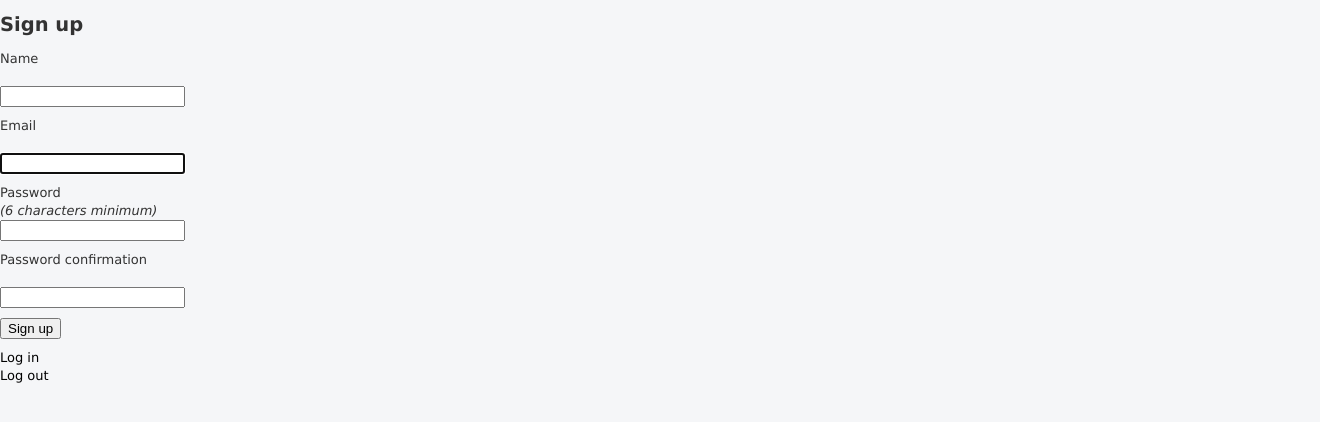
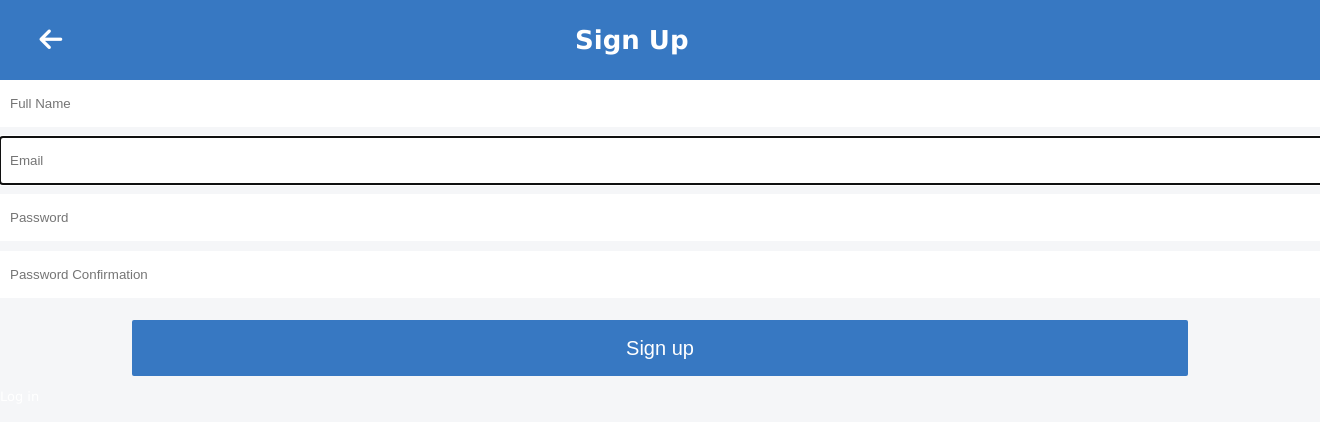
Before and after one commit to GuilhermeGiachellin/BudgetApp-RoR, a Rails app: page /users/sign_up in a window 1320 px wide; the page is wider, and only the part inside the window is pictured. Shown: the top 422 px of that part. Run offline with Rails 7, Linux system fonts and the light colour scheme; style sheets or scripts are compiled from the project's sources; some libraries are stand-ins or nearby versions.

Commit message:
Added styling to all views

```diff
--- a/app/assets/stylesheets/application.css
+++ b/app/assets/stylesheets/application.css
@@ -35,19 +35,15 @@
     background-color: #3778c2;
     height: 10vh;
     width: 100%;
-    justify-content: center;
+    justify-content: space-between;
     align-items: center;
-}
-
-.nav_container > h1 {
-    margin: 0;
 }
 
 .form_fields {
     width: 100%;
-    height: 30px;
+    height: 45px;
     border:none;
-    padding: 0;
+    padding-left: 10px
 }
 
 select, option {
@@ -56,3 +52,75 @@ select, option {
     border:none;
     padding: 0;
 }
+
+.total_ctn {
+    display: flex;
+    justify-content: space-between;
+    align-items: center;
+    height: 7vh;
+    background-color: var(--white);
+    border-bottom: 1px solid #e3e4e6;
+}
+
+.total_ctn > p {
+    margin: 0 3%;
+}
+
+.value_sum {
+    font-weight: bold;
+}
+
+.category_li {
+    display: flex;
+    align-items: center;
+    justify-content: space-between;
+    height: 12vh;
+    border-bottom: 1px solid #e3e4e6;
+    margin-top: 2vh;
+    background-color: var(--white);
+}
+
+i {
+    color: white;
+}
+
+.icons {
+    margin: 0 3%;
+}
+
+div.actions {
+    margin: 0;
+    display: flex;
+    justify-items: center;
+    align-items: center;
+    width: 100%;
+    height: 10vh;
+}
+
+.actions > input {
+    height: 7vh;
+    width: 80%;
+    border-radius: 2px;
+    border: none;
+    background-color: var(--blue);
+    color: var(--white);
+    font-size: 20px;
+    align-items: center;
+    margin: auto;
+}
+
+h3 {
+    color: black;
+}
+
+.category_title {
+    width: 100%;
+    text-align: center;
+    margin-left: 12%;
+}
+
+.login_title {
+    width: 100%;
+    text-align: center;
+    margin-right: 12%;
+}
--- a/app/assets/stylesheets/entities.scss
+++ b/app/assets/stylesheets/entities.scss
@@ -1,3 +1,7 @@
 // Place all the styles related to the entities controller here.
 // They will automatically be included in application.css.
 // You can use Sass (SCSS) here: https://sass-lang.com/
+
+.entity_content {
+    margin: 0 3%;
+}
--- a/app/assets/stylesheets/groups.scss
+++ b/app/assets/stylesheets/groups.scss
@@ -4,16 +4,6 @@
 :root {
     --blue: #3778c2;
     --white: #ffffff;
-}
-
-.total_ctn {
-    height: 7vh;
-    background-color: var(--white);
-    border-bottom: 1px solid #e3e4e6;
-}
-
-.total_ctn > p {
-    margin: 0 2%;
 }
 
 ul {
@@ -23,24 +13,15 @@ ul {
     height: 73vh;
 }
 
-.category_li {
-    display: flex;
-    align-items: center;
-    height: 15vh;
-    border-bottom: 1px solid #e3e4e6;
-    margin-top: 2vh;
-    background-color: var(--white);
-}
-
 .category_image {
-    height: 10vh;
+    height: 8vh;
     margin-right: 2%;
 }
 
 .category_content {
     display: flex;
     align-items: center;
-    margin-left: 2%;
+    margin-left: 3%;
     width: 70%;
 }
 
--- a/app/assets/stylesheets/scaffolds.scss
+++ b/app/assets/stylesheets/scaffolds.scss
@@ -1,12 +1,10 @@
-body {
-  background-color: #fff;
-  color: #333;
-  margin: 33px; }
 
 body, p, ol, ul, td {
   font-family: verdana, arial, helvetica, sans-serif;
   font-size: 13px;
-  line-height: 18px; }
+  line-height: 18px;
+  color: black;
+}
 
 pre {
   background-color: #eee;
@@ -14,14 +12,18 @@ pre {
   font-size: 11px; }
 
 a {
-  color: #000; }
+  color: white; }
 
-a:visited {
-  color: #666; }
 
 a:hover {
   color: #fff;
-  background-color: #000; }
+  transform: scale(1.1);
+  transition: 0.8s; }
+
+  a:active {
+    background-color: transparent;
+}
+
 
 th {
   padding-bottom: 5px; }
@@ -29,8 +31,7 @@ th {
 td {
   padding: 0 5px 7px; }
 
-div.field,
-div.actions {
+div.field {
   margin-bottom: 10px; }
 
 #notice {
--- a/app/assets/stylesheets/users.scss
+++ b/app/assets/stylesheets/users.scss
@@ -6,14 +6,7 @@
     --white: #ffffff;
   }
 
-.login_btn {
-    background-color: var(--blue);
-    color: var(--white);
-    width: 100%;
-    height: 7vh;
-    border: none;
-    margin: 0 auto;
-}
+
 
 .signup_btn {
     background-color: var(--white);
@@ -21,6 +14,25 @@
     height: 7vh;
     border: none;
     margin: 0 auto;
+}
+
+.login_btn {
+    background-color: var(--blue);
+    color: var(--white);
+    width: 100%;
+    height: 7vh;
+    border: none;
+    margin: 1vh auto;
+}
+
+.login_btn:hover {
+    transform: scale(1.05);
+    transition: 0.8s;
+}
+
+.signup_btn:hover {
+    transform: scale(1.05);
+    transition: 0.8s;
 }
 
 .root_title_cnt {
--- a/app/controllers/entities_controller.rb
+++ b/app/controllers/entities_controller.rb
@@ -4,6 +4,7 @@ class EntitiesController < ApplicationController
 
   def index
     @entities = @group.entities
+    @expenses_group = @group.entities.sum(:amount)
   end
 
   def show; end
--- a/app/controllers/groups_controller.rb
+++ b/app/controllers/groups_controller.rb
@@ -4,6 +4,7 @@ class GroupsController < ApplicationController
   def index
     @groups = Group.where(user_id: current_user.id)
     @user = current_user
+    @expenses = @user.expenses_sum_user
   end
 
   def show; end
--- a/app/models/group.rb
+++ b/app/models/group.rb
@@ -1,6 +1,7 @@
 class Group < ApplicationRecord
   has_and_belongs_to_many :entities, dependent: :destroy
   belongs_to :user
+
   def expenses_group_sum
     entities.sum(:amount)
   end
--- a/app/views/devise/registrations/new.html.erb
+++ b/app/views/devise/registrations/new.html.erb
@@ -1,29 +1,27 @@
-<h2>Sign up</h2>
+<div class="nav_container">
+<%= link_to root_path, class: "icons" do %>
+<i class="fas fa-arrow-left fa-2x"></i>
+<% end %>
+<h1 class="login_title">Sign Up</h1>
+</div>
 
 <%= form_for(resource, as: resource_name, url: registration_path(resource_name)) do |f| %>
   <%= render "devise/shared/error_messages", resource: resource %>
 
   <div class="field">
-    <%= f.label :name %><br />
-    <%= f.text_field :name, autocomplete: "name" %>
+    <%= f.text_field :name, autocomplete: "name", class:'form_fields', placeholder: 'Full Name' %>
   </div>
 
   <div class="field">
-    <%= f.label :email %><br />
-    <%= f.email_field :email, autofocus: true, autocomplete: "email" %>
+    <%= f.email_field :email, autofocus: true, autocomplete: "email", class:'form_fields', placeholder: 'Email' %>
   </div>
 
   <div class="field">
-    <%= f.label :password %>
-    <% if @minimum_password_length %>
-    <em>(<%= @minimum_password_length %> characters minimum)</em>
-    <% end %><br />
-    <%= f.password_field :password, autocomplete: "new-password" %>
+    <%= f.password_field :password, autocomplete: "new-password", class:'form_fields', placeholder: 'Password' %>
   </div>
 
   <div class="field">
-    <%= f.label :password_confirmation %><br />
-    <%= f.password_field :password_confirmation, autocomplete: "new-password" %>
+    <%= f.password_field :password_confirmation, autocomplete: "new-password", class:'form_fields', placeholder: 'Password Confirmation' %>
   </div>
 
   <div class="actions">
--- a/app/views/layouts/application.html.erb
+++ b/app/views/layouts/application.html.erb
@@ -8,12 +8,12 @@
 
     <%= stylesheet_link_tag 'application', media: 'all', 'data-turbolinks-track': 'reload' %>
     <%= javascript_pack_tag 'application', 'data-turbolinks-track': 'reload' %>
+    <script src="https://kit.fontawesome.com/3410ed71d0.js" crossorigin="anonymous"></script>
   </head>
 
   <body>
 
     <%= yield %>
-    <%= link_to "Log out", destroy_user_session_path, method: :delete %>
   <% if user_signed_in?%>
     <p class="notice"><%= notice %></p>
     <p class="alert"><%= alert %></p>
--- a/app/views/users/index.html.erb
+++ b/app/views/users/index.html.erb
@@ -5,5 +5,4 @@
 <div class="root_btn_cnt">
 <%= button_to "LOG IN", new_user_session_path, class: 'login_btn' %>
 <%= button_to "SIGN UP", new_user_registration_path, class: 'signup_btn' %>
-
 </div>
```
Also changed, not shown: app/views/devise/sessions/new.html.erb (+8 -14 lines), app/views/entities/_form.html.erb (+3 -7 lines), app/views/entities/index.html.erb (+13 -11 lines), app/views/entities/new.html.erb (+5 -2 lines), app/views/groups/_form.html.erb (+4 -3 lines), app/views/groups/index.html.erb (+7 -3 lines), app/views/groups/new.html.erb (+5 -4 lines).
